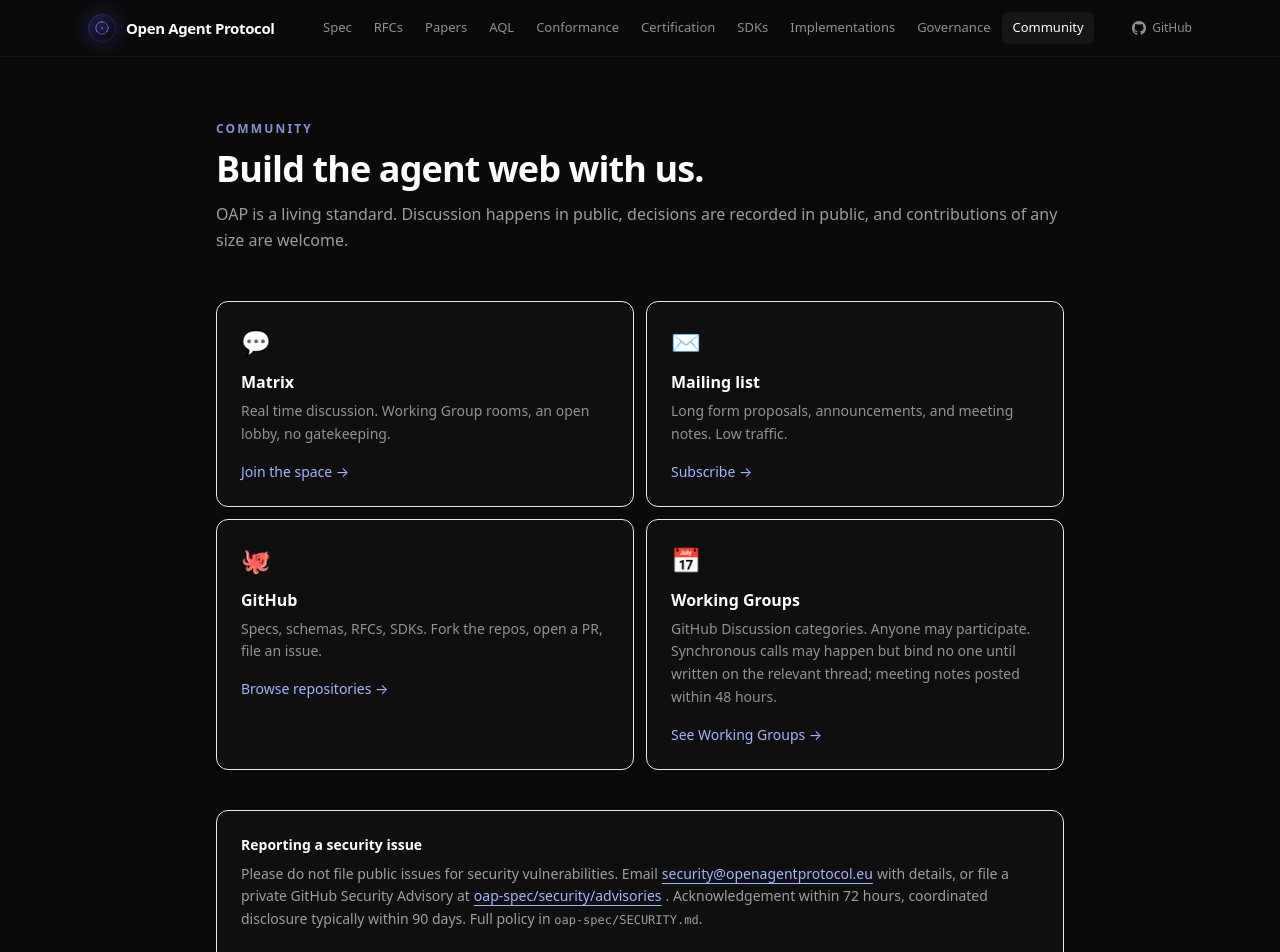
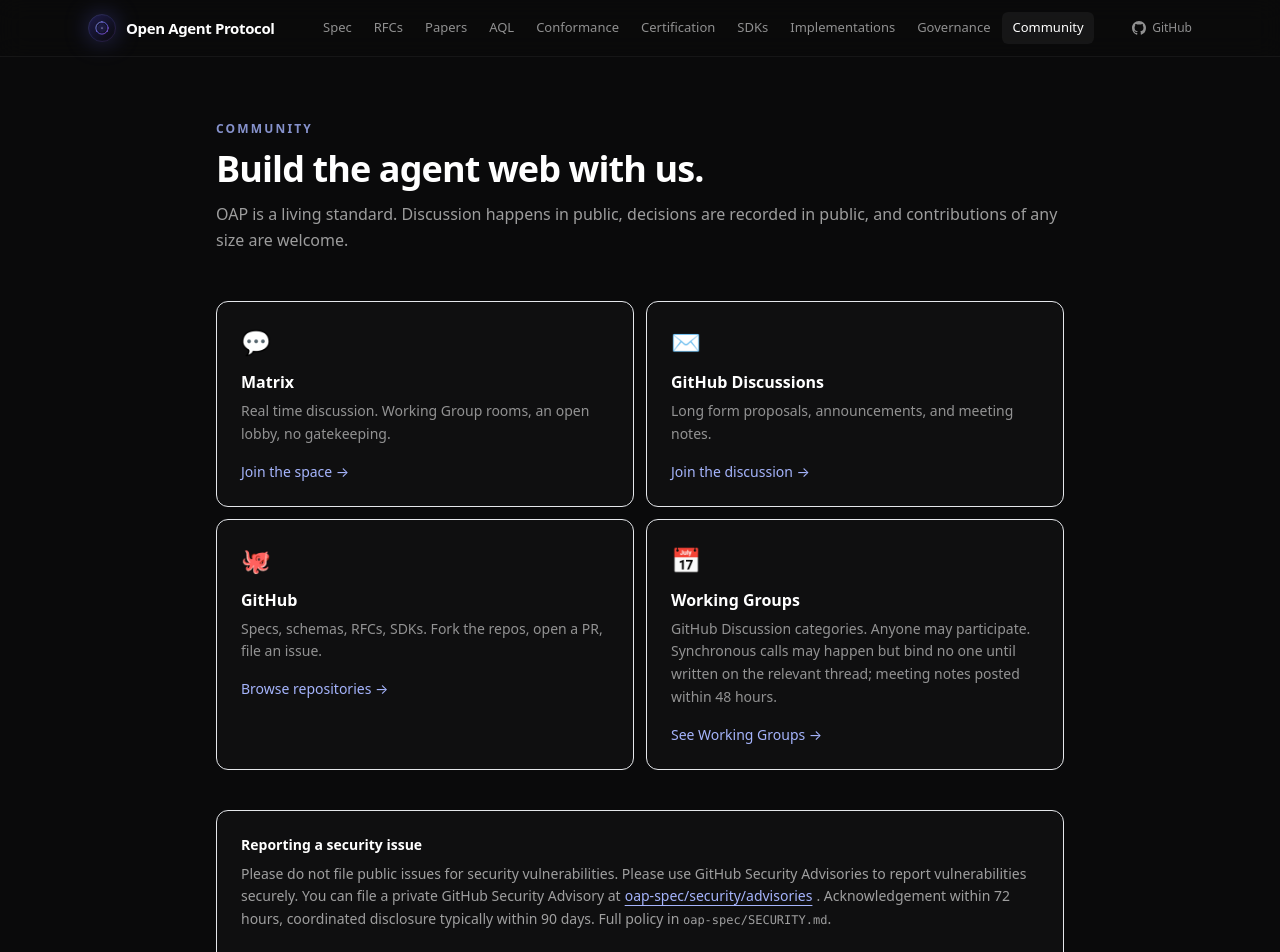
Before and after one commit to openagentprotocol-OAP/oap-website, a Next.js app: page /community in a window 1280 px wide. Shown: the top 952 px of the page. Built offline with nearby package versions, Linux system fonts and the light colour scheme.

Commit message:
chore: remove email addresses in favor of GitHub native channels

```diff
--- a/app/community/page.tsx
+++ b/app/community/page.tsx
@@ -22,10 +22,10 @@
         />
         <Card
           icon="✉️"
-          title="Mailing list"
-          desc="Long form proposals, announcements, and meeting notes. Low traffic."
-          link="mailto:announce-subscribe@openagentprotocol.eu"
-          cta="Subscribe"
+          title="GitHub Discussions"
+          desc="Long form proposals, announcements, and meeting notes."
+          link="https://github.com/openagentprotocol-OAP/oap-spec/discussions"
+          cta="Join the discussion"
         />
         <Card
           icon="🐙"
@@ -46,9 +46,7 @@
       <div className="mt-10 p-6 rounded-xl border border-white/8 bg-white/[0.02]">
         <div className="text-sm font-semibold text-white mb-2">Reporting a security issue</div>
         <p className="text-sm text-white/60 leading-relaxed mb-3">
-          Please do not file public issues for security vulnerabilities. Email
-          <a href="mailto:security@openagentprotocol.eu" className="underline underline-offset-4 text-indigo-300 mx-1">security@openagentprotocol.eu</a>
-          with details, or file a private GitHub Security Advisory at
+          Please do not file public issues for security vulnerabilities. Please use GitHub Security Advisories to report vulnerabilities securely. You can file a private GitHub Security Advisory at
           <a href="https://github.com/openagentprotocol-OAP/oap-spec/security/advisories/new" target="_blank" rel="noopener noreferrer" className="underline underline-offset-4 text-indigo-300 mx-1">oap-spec/security/advisories</a>.
           Acknowledgement within 72 hours, coordinated disclosure typically within 90 days. Full policy in <code className="font-mono text-xs">oap-spec/SECURITY.md</code>.
         </p>
--- a/app/governance/page.tsx
+++ b/app/governance/page.tsx
@@ -62,7 +62,7 @@
 
       <Section title="Code of conduct">
         <p>
-          The project adopts the Contributor Covenant 2.1 across all repositories and discussion channels. Reports go to <a href="mailto:conduct@openagentprotocol.eu" className="underline underline-offset-4 text-indigo-300">conduct@openagentprotocol.eu</a> and are handled by a rotating panel of three Maintainers that excludes any Maintainer involved in the report.
+          The project adopts the Contributor Covenant 2.1 across all repositories and discussion channels. Reports can be made by reaching out to a maintainer privately and are handled by a rotating panel of three Maintainers that excludes any Maintainer involved in the report.
         </p>
       </Section>
 
--- a/app/trademark/page.tsx
+++ b/app/trademark/page.tsx
@@ -25,7 +25,7 @@
           <li>Claiming OAP conformance at a level the Conformance Test Suite has not certified.</li>
         </ul>
         <p className="text-sm">
-          Questions: <a href="mailto:trademark@openagentprotocol.eu" className="text-indigo-300 underline underline-offset-4">trademark@openagentprotocol.eu</a>.
+          Questions: <a href="https://github.com/openagentprotocol-OAP/oap-spec/discussions" className="text-indigo-300 underline underline-offset-4">Ask in GitHub Discussions</a>.
         </p>
       </div>
     </div>
--- a/components/Footer.tsx
+++ b/components/Footer.tsx
@@ -35,7 +35,7 @@
           <ul className="space-y-1.5 text-white/55">
             <li><Link href="/license" className="hover:text-white">License</Link></li>
             <li><Link href="/trademark" className="hover:text-white">Trademark</Link></li>
-            <li><a href="mailto:contact@openagentprotocol.eu" className="hover:text-white">Contact</a></li>
+            <li><a href="https://github.com/openagentprotocol-OAP/oap-spec/discussions" className="hover:text-white">Community Discussions</a></li>
           </ul>
         </div>
       </div>
```
Also changed, not shown: 1 other file (tests, documents, lock files or other folders).
